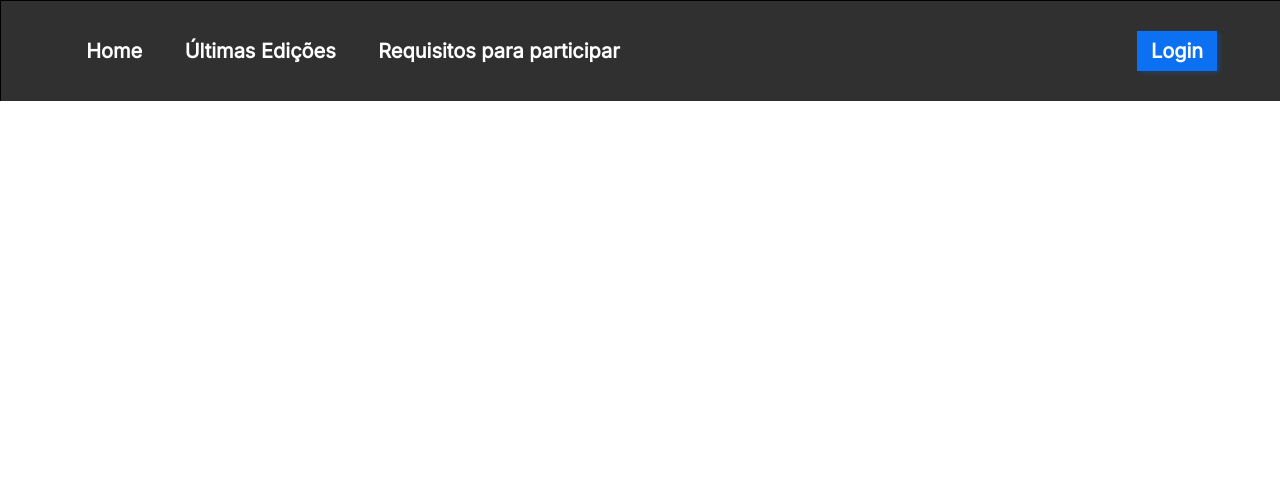
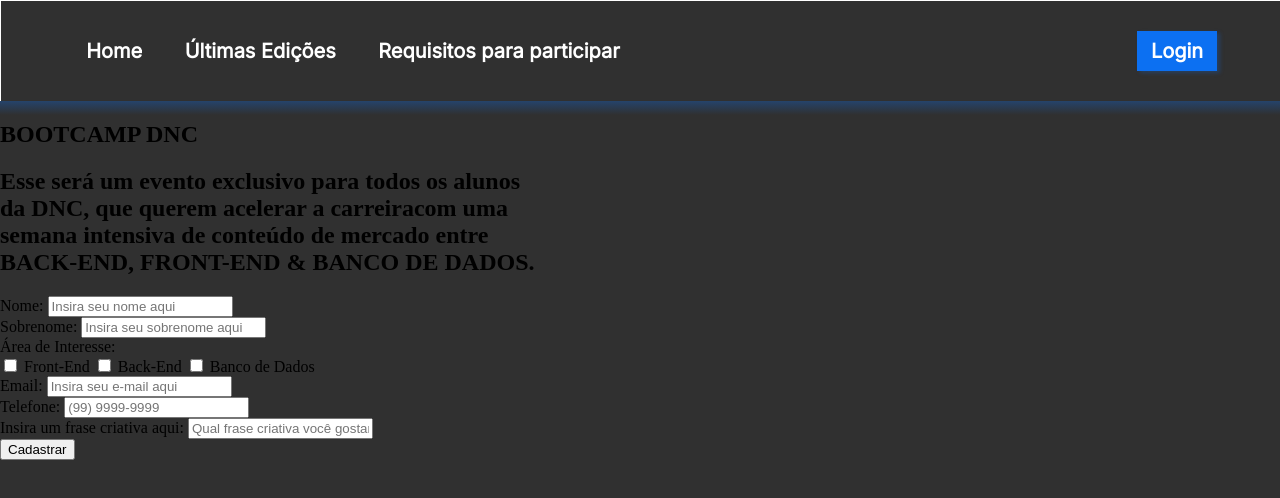
Before and after one commit to kikovander/bootcamp-DNC, a plain HTML site: page index.html in a window 1280 px wide. Drawn offline with Linux system fonts and the light colour scheme; a web font is replaced by a local one.

Commit message:
Inclusão do formulário

```diff
--- a/index.html
+++ b/index.html
@@ -18,7 +18,65 @@
         <button>Login</button>
     </nav>
 
-    </nav>
+    <section>
+        <header>
+            <h1>BOOTCAMP DNC</h1>
+
+            <h2>
+                Esse será um evento exclusivo para todos os alunos<br>
+                da <b>DNC</b>, que querem <span class="invert">acelerar a carreira</span>com uma<br>
+                semana intensiva de conteúdo de mercado entre<br>
+                <span class="invert">BACK-END, FRONT-END & BANCO DE DADOS.</span>
+            </h2>
+        </header>
+
+        <form action="">
+            <div class="formGroup">
+                <label>Nome:</label>
+                <input type="text" placeholder="Insira seu nome aqui">
+            </div>
+
+            <div class="formGroup">
+                <label>Sobrenome:</label>
+                <input type="text" placeholder="Insira seu sobrenome aqui">
+            </div>
+
+            <div class="formGroup">
+                <label>Área de Interesse:</label>
+
+                <div class="checkboxItens">
+                    <input type="checkbox" value="front">
+                    <label>Front-End</label>
+
+                    <input type="checkbox" value="back">
+                    <label>Back-End</label>
+
+                    <input type="checkbox" value="bd">
+                    <label>Banco de Dados</label>
+                </div>
+
+            </div>
+
+            <div class="formGroup">
+                <label>Email:</label>
+                <input type="email" placeholder="Insira seu e-mail aqui">
+            </div>
+
+            <div class="formGroup">
+                <label>Telefone:</label>
+                <input type="text" placeholder="(99) 9999-9999">
+            </div>
+
+            <div class="formGroup">
+                <label>Insira um frase criativa aqui:</label>
+                <input type="text" placeholder="Qual frase criativa você gostaria de falar? :)">
+            </div>
+
+            <input type="submit" value="Cadastrar">
+
+        </form>
+
+    </section>
 
 
 </body>
--- a/style.css
+++ b/style.css
@@ -5,6 +5,9 @@
 body{
     margin: 0px; /*Margem externa*/
     padding: 0px; /*Margem interna*/
+    background: linear-gradient(180deg, rgba(12, 112, 242, 0.5) 20%, rgba(12, 112, 242, 0) 25%), #303030;
+    background-repeat: no-repeat;
+
 }
 
 nav{
@@ -15,7 +18,7 @@ nav{
 #principal {
     width: 100%;
     height: 100px;
-    border: 1px solid black;
+    border: 1px solid white;
     background-color: #303030;
     justify-content: space-between;
     align-items: center;
```
